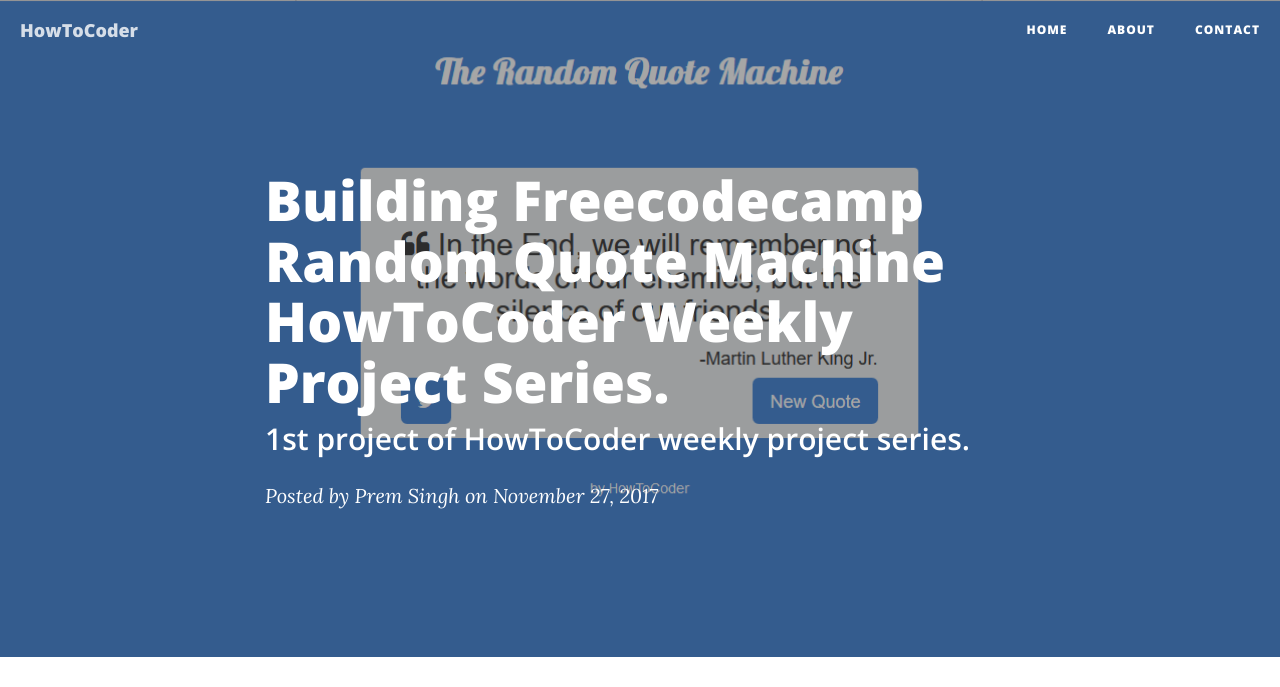
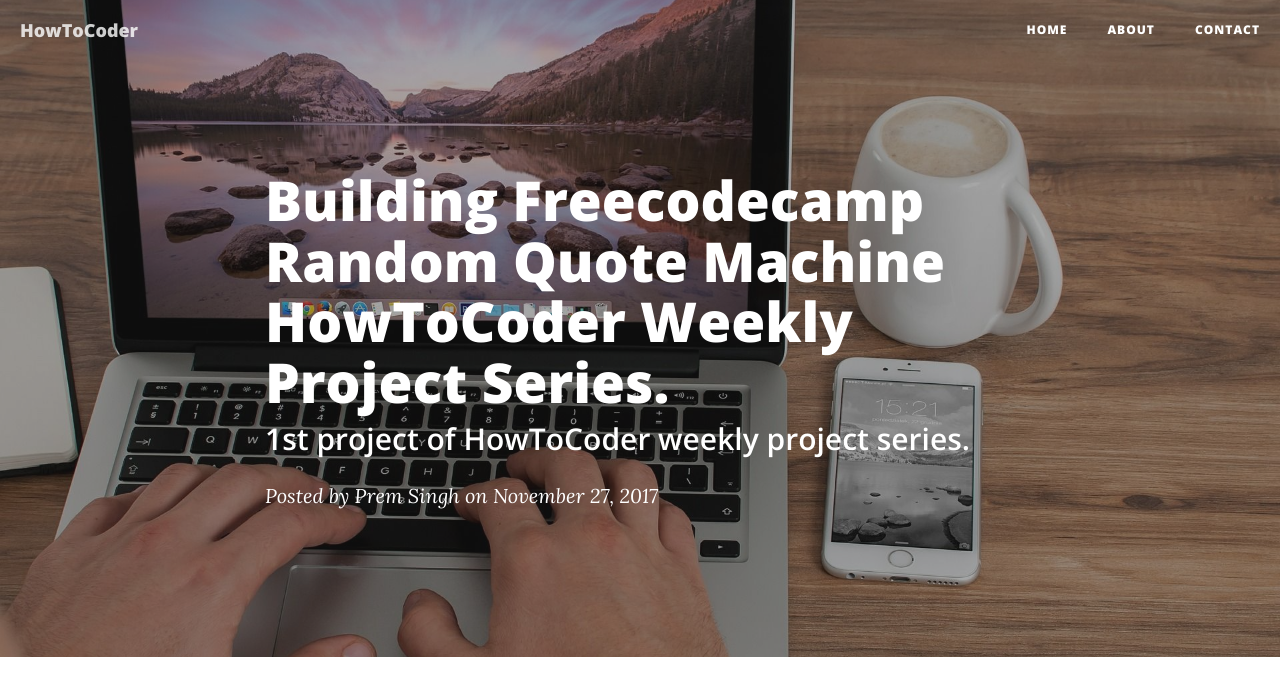
Before and after one commit to PREMPRAKASHSINGH/blog, a Jekyll site: the page built from _posts/2017-11-27-Building-Freecodecamp-Random-Quote-Machine-HowToCoder-Weekly-Project-Series.md, in a window 1280 px wide. Shown: the top 687 px of the page. Built offline with Jekyll 4.4.1, drawn with Linux system fonts in a browser that asks for light colours; nearby versions of some CDN libraries; comment, search, counter and statistics services are not loaded; grey boxes are pictures that could not be loaded.

Commit message:
added bg img

```diff
--- a/_posts/2017-11-27-Building-Freecodecamp-Random-Quote-Machine-HowToCoder-Weekly-Project-Series.md
+++ b/_posts/2017-11-27-Building-Freecodecamp-Random-Quote-Machine-HowToCoder-Weekly-Project-Series.md
@@ -6,7 +6,7 @@
 comments:   true
 date:       '2017-11-27 12:00:00'
 author:     "Prem Singh"
-header-img: "img/Random-Quote-Machine-3.PNG"
+header-img: "img/post-bg-4.jpg"
 ---
 
 
```
Also changed, not shown: img/post-bg-4.jpg (added).
